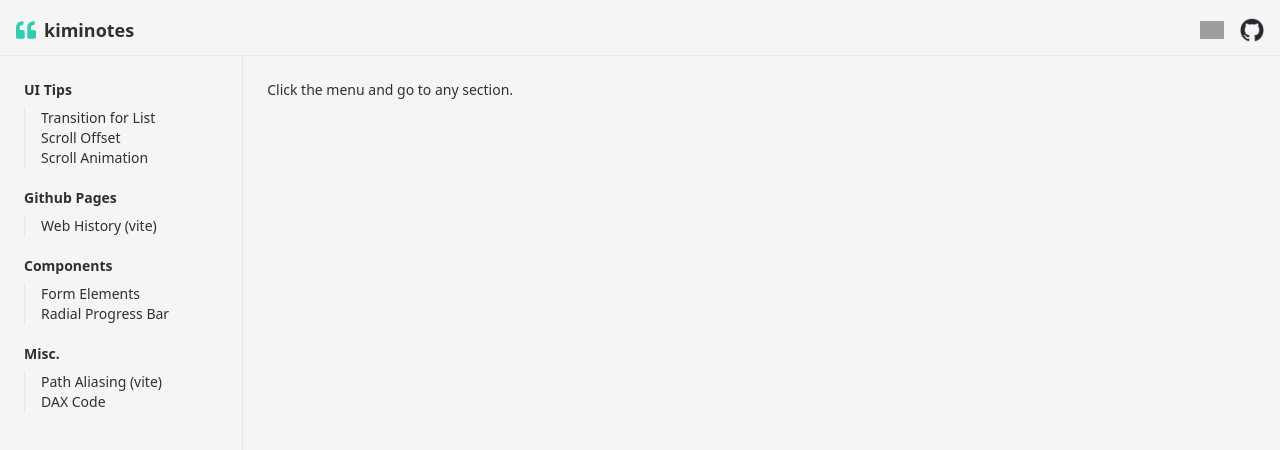
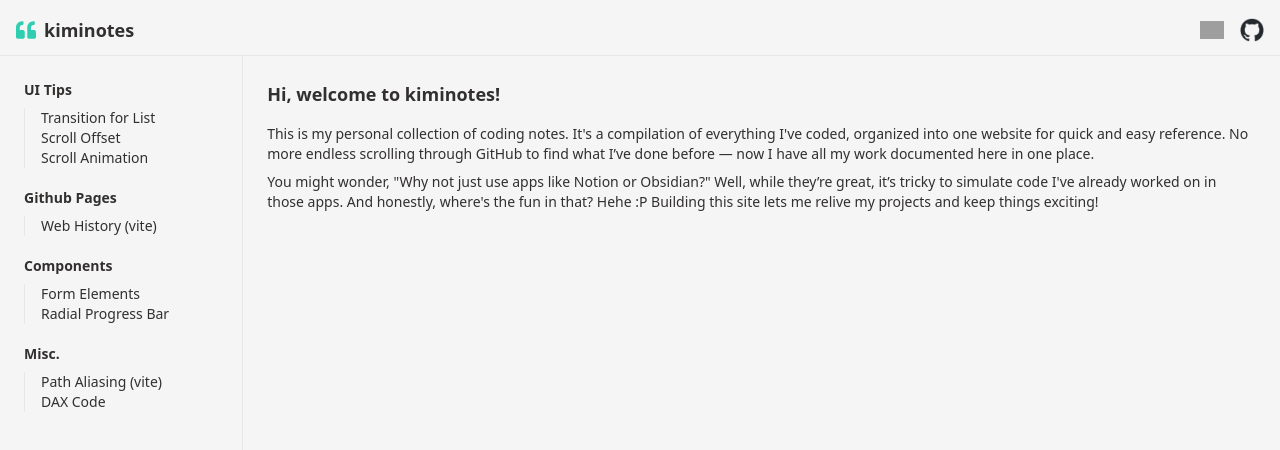
Before and after one commit to rulkimi/kiminotes, a Vue app: page /#/ in a window 1280 px wide. Shown: the top 450 px of the page. Built offline with nearby package versions, Linux system fonts and the light colour scheme; grey boxes are pictures that could not be loaded.

Commit message:
add some homepage texts

```diff
--- a/src/views/HomeView.vue
+++ b/src/views/HomeView.vue
@@ -1,5 +1,20 @@
 <template>
   <div class="p-6">
-    Click the <span class="inline-block md:hidden">burger</span> menu and go to any section.
+    <!-- Click the <span class="inline-block md:hidden">burger</span> menu and go to any section. -->
+
+    <div class="text-lg font-bold">Hi, welcome to kiminotes!</div>
+
+    <div class="flex flex-col gap-2 mt-4">
+      <p>
+        This is my personal collection of coding notes. It's a compilation of everything I've coded, organized into one
+        website for quick and easy reference. No more endless scrolling through GitHub to find what I’ve done before —
+        now I have all my work documented here in one place.
+      </p>
+      <p>
+        You might wonder, "Why not just use apps like Notion or Obsidian?" Well, while they’re great, it’s tricky to
+        simulate code I've already worked on in those apps. And honestly, where's the fun in that? Hehe :P Building this site lets
+        me relive my projects and keep things exciting!
+      </p>
+    </div>
   </div>
 </template>
```
